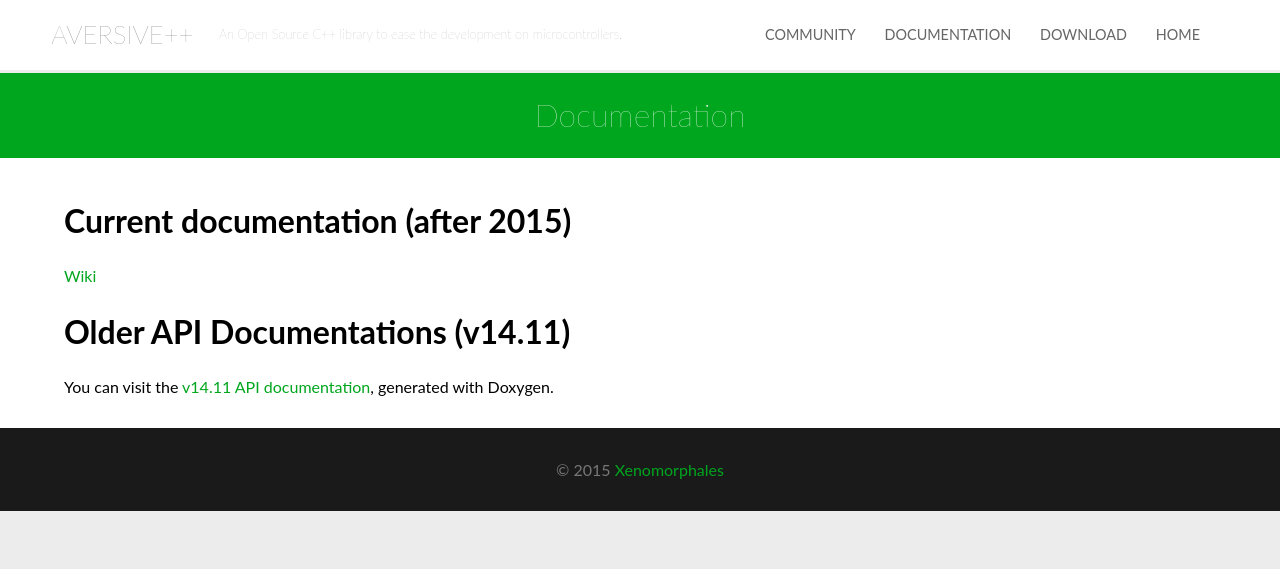
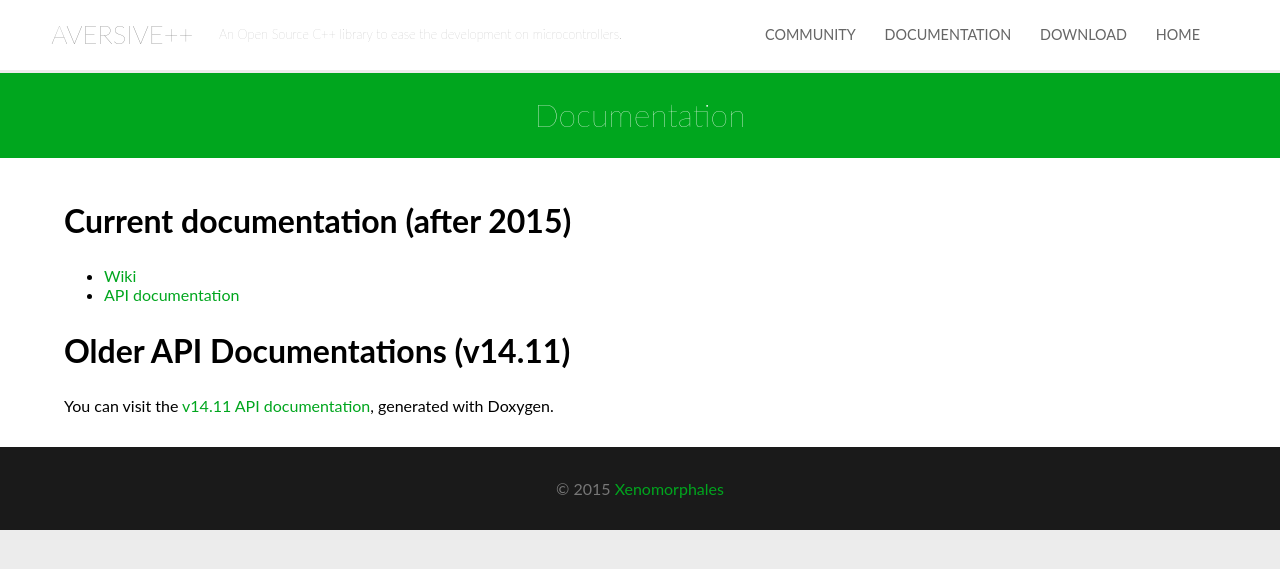
Before and after one commit to AversivePlusPlus/AversivePlusPlus.github.io, a Jekyll site: the page built from documentation.md, in a window 1280 px wide. Shown: the top 569 px of the page. Built offline with Jekyll 4.4.1, drawn with Linux system fonts in a browser that asks for light colours.

Commit message:
Update documentation.md

```diff
--- a/documentation.md
+++ b/documentation.md
@@ -6,7 +6,8 @@ is_main: true
 
 # Current documentation (after 2015)
 
-[Wiki](https://github.com/AversivePlusPlus/AversivePlusPlus/wiki)
+ - [Wiki](https://github.com/AversivePlusPlus/AversivePlusPlus/wiki)
+ - [API documentation](http://aversiveplusplus.com/doc-api/)
 
 # Older API Documentations (v14.11)
 
```
